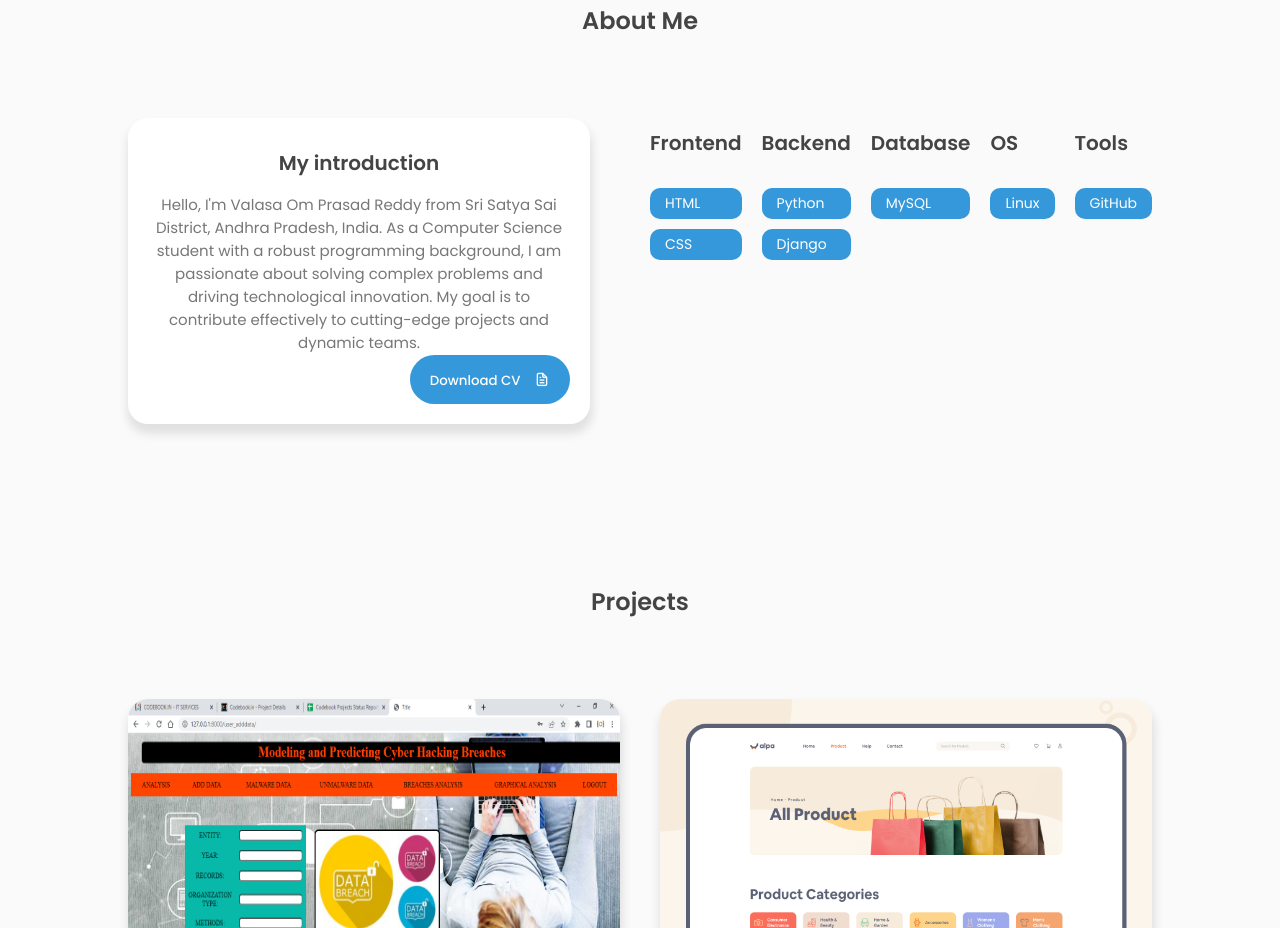
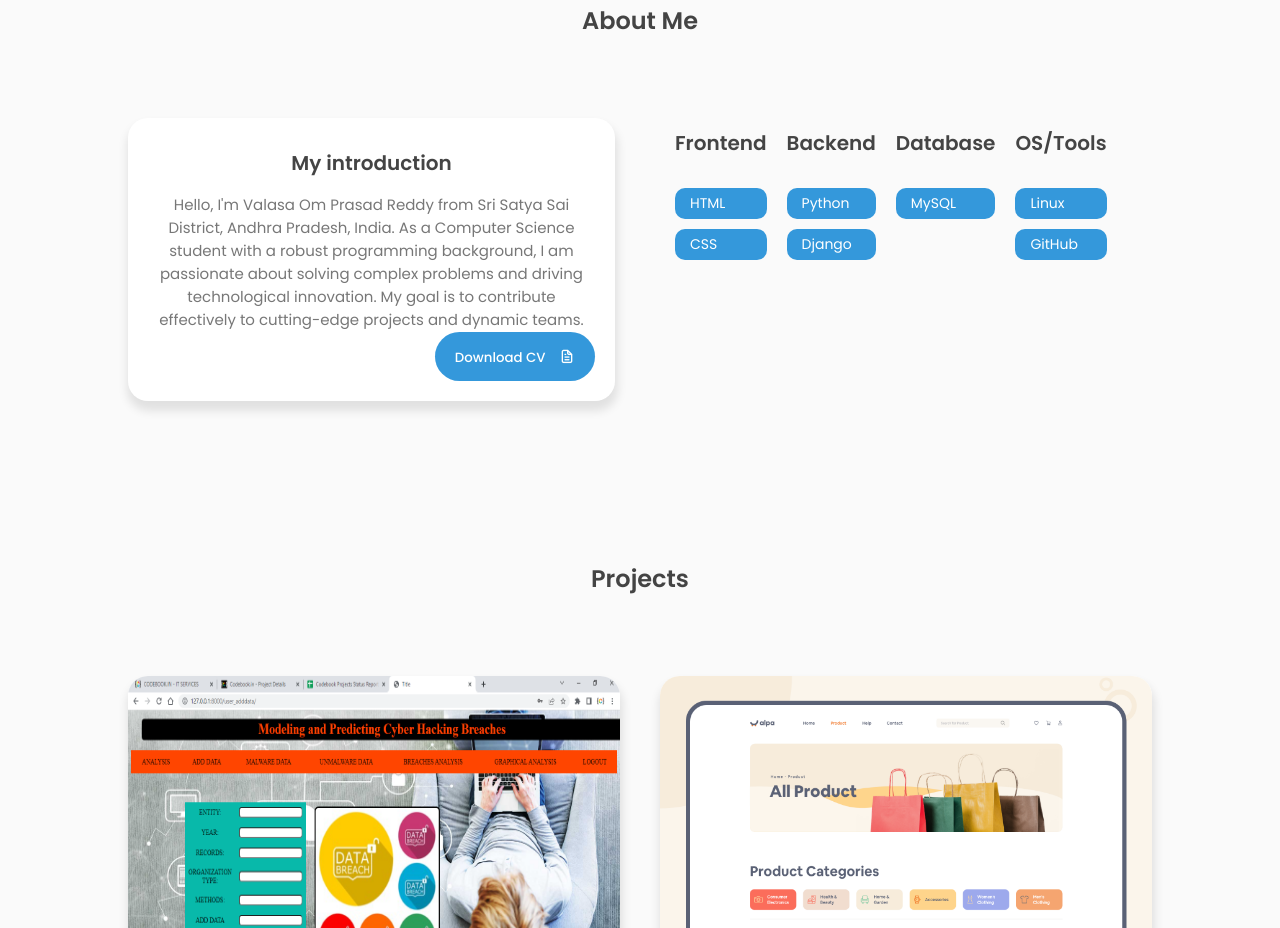
Before and after one commit to prasadreddy9916/python, a plain HTML site: page index.html in a window 1280 px wide. Shown: the part 877-1805 px from the top of the page. Drawn offline with nearby package versions, Linux system fonts and the light colour scheme.

Commit message:
Update index.html

```diff
--- a/index.html
+++ b/index.html
@@ -170,19 +170,10 @@
 
                 <div class="skills-box">
                     <div class="skills-header">
-                        <h3>OS</h3>
+                        <h3>OS/Tools</h3>
                     </div>
                     <div class="skills-list">
                         <span>Linux</span>
-
-                    </div>
-                </div>
-
-                <div class="skills-box">
-                    <div class="skills-header">
-                        <h3>Tools</h3>
-                    </div>
-                    <div class="skills-list">
                         <span>GitHub</span>
 
                     </div>
@@ -190,9 +181,14 @@
 
 
 
+
             </div>
           </div>
        </section>
+
+
+
+
 <!-- -------------- PROJECT BOX ---------------- -->
  <!-- -------------- PROJECT BOX ---------------- -->
 <!-- -------------- PROJECT BOX ---------------- -->
```
